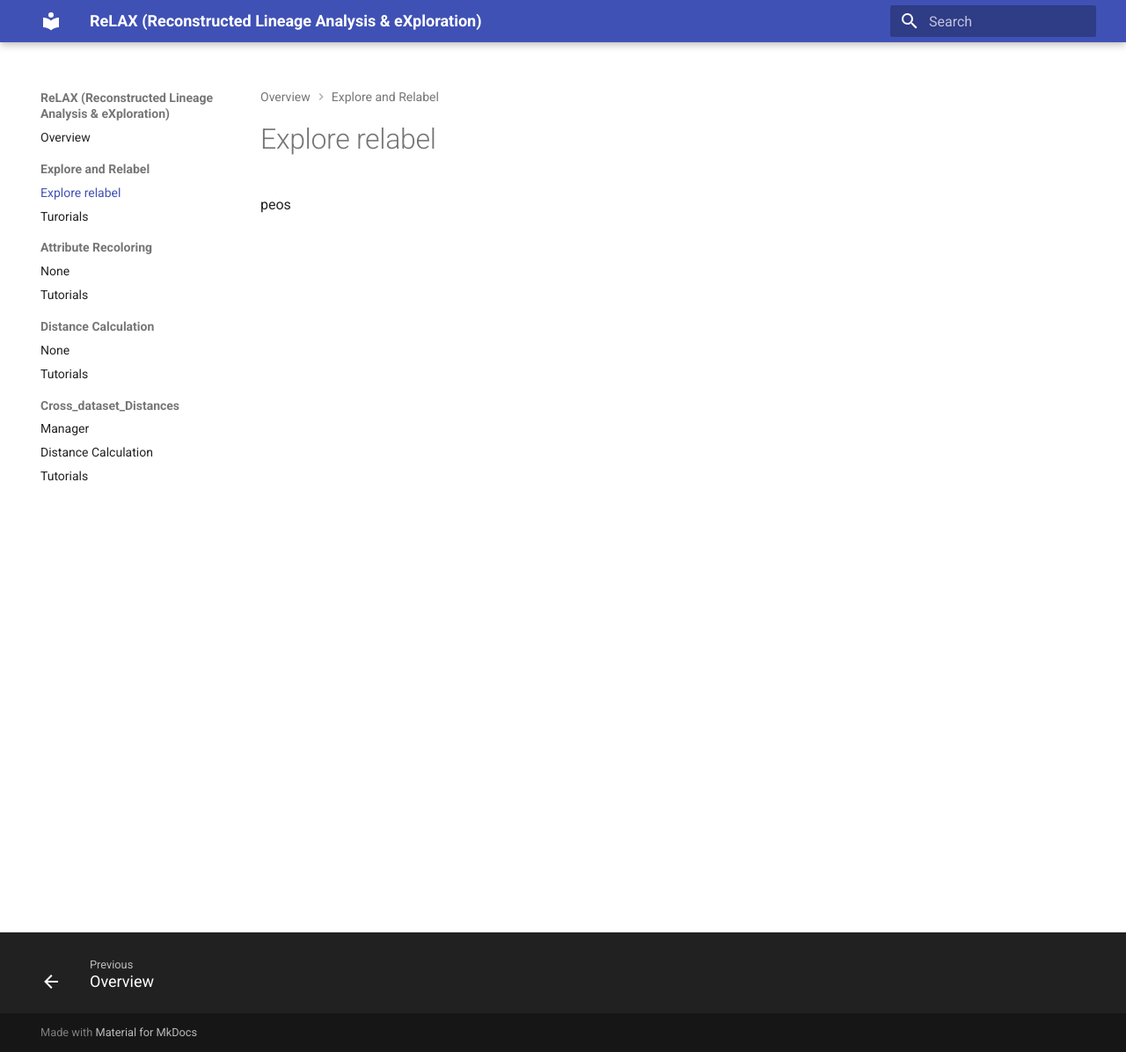
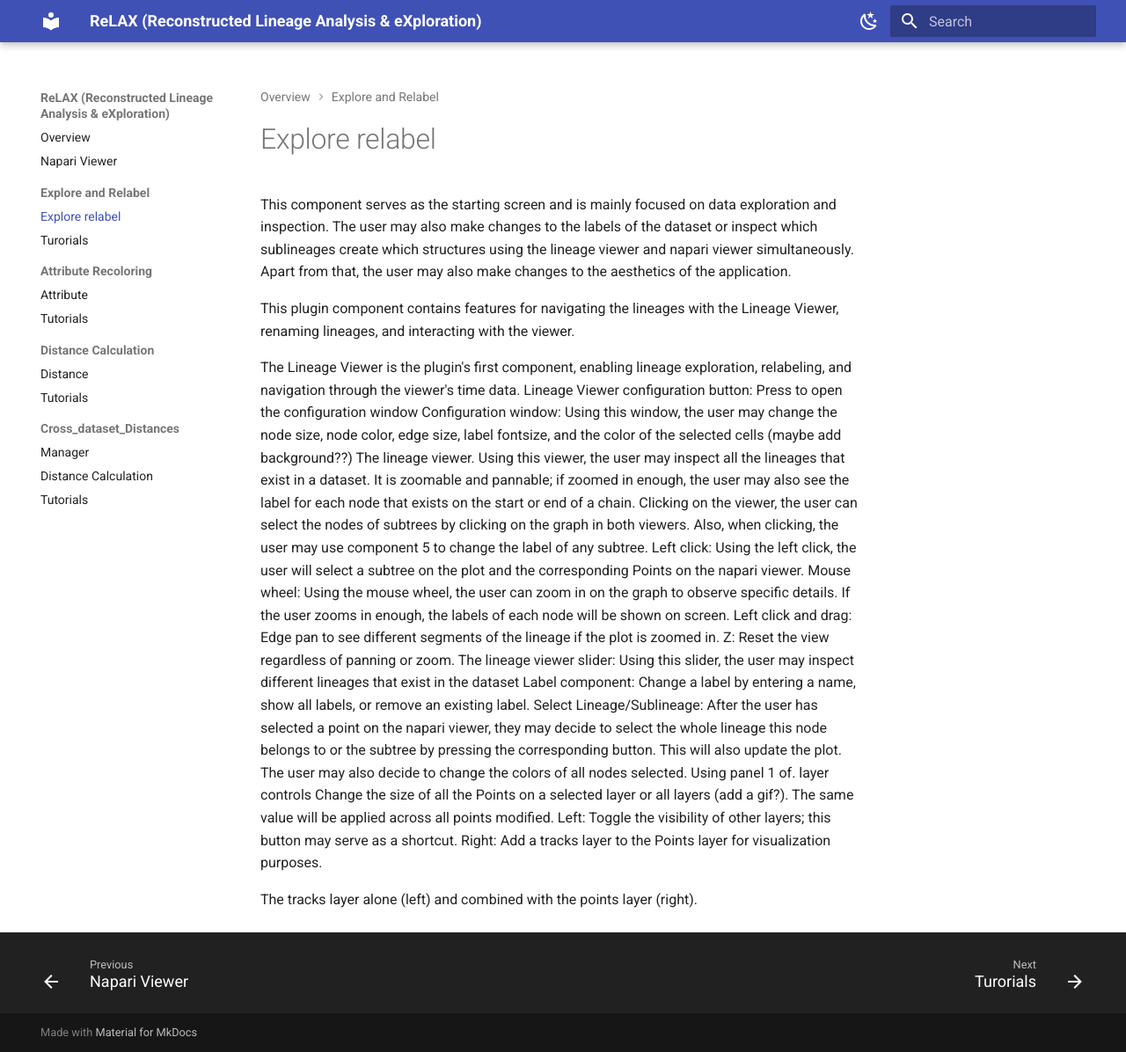
Before and after one commit to GuignardLab/napari-relax, an MkDocs documentation site: the page built from docs/explore_relabel.md, in a window 1280 px wide and 1196 px high. Shown: the whole window at 88% size. Built offline with MkDocs 1.6.1 and Material for MkDocs 9.7.7, drawn with Linux system fonts in a browser that asks for light colours.

Commit message:
viewer doc complete

```diff
--- a/docs/explore_relabel.md
+++ b/docs/explore_relabel.md
@@ -1 +1,22 @@
-peos
+This component serves as the starting screen and is mainly focused on data exploration and inspection. The user may also make changes to the labels of the dataset or inspect which sublineages create which structures using the lineage viewer and napari viewer simultaneously. Apart from that, the user may also make changes to the aesthetics of the application.
+
+This plugin component contains features for navigating the lineages with the Lineage Viewer, renaming lineages, and interacting with the viewer.
+
+
+The Lineage Viewer is the plugin's first component, enabling lineage exploration, relabeling, and navigation through the viewer's time data.
+Lineage Viewer configuration button: Press to open the configuration window
+Configuration window: Using this window, the user may change the node size, node color, edge size, label fontsize, and the color of the selected cells (maybe add background??)
+The lineage viewer. Using this viewer, the user may inspect all the lineages that exist in a dataset. It is zoomable and pannable; if zoomed in enough, the user may also see the label for each node that exists on the start or end of a chain. Clicking on the viewer, the user can select the nodes of subtrees by clicking on the graph in both viewers. Also, when clicking, the user may use component 5 to change the label of any subtree.
+Left click: Using the left click, the user will select a subtree on the plot and the corresponding Points on the napari viewer.
+Mouse wheel: Using the mouse wheel, the user can zoom in on the graph to observe specific details. If the user zooms in enough, the labels of each node will be shown on screen.
+Left click and drag: Edge pan to see different segments of the lineage if the plot is zoomed in.
+Z: Reset the view regardless of panning or zoom.
+The lineage viewer slider: Using this slider, the user may inspect different lineages that exist in the dataset
+Label component: Change a label by entering a name, show all labels, or remove an existing label.
+Select Lineage/Sublineage: After the user has selected a point on the napari viewer, they may decide to select the whole lineage this node belongs to or the subtree by pressing the corresponding button. This will also update the plot. The user may also decide to change the colors of all nodes selected. Using panel 1 of. layer controls
+Change the size of all the Points on a selected layer or all layers (add a gif?). The same value will be applied across all points modified.
+Left: Toggle the visibility of other layers; this button may serve as a shortcut.
+Right: Add a tracks layer to the Points layer for visualization purposes.
+
+
+The tracks layer alone (left) and combined with the points layer (right).
--- a/mkdocs.yml
+++ b/mkdocs.yml
@@ -1,6 +1,19 @@
 site_name: ReLAX (Reconstructed Lineage Analysis & eXploration)
 theme:
   name: material
+  palette:
+  - scheme: default
+    primary: indigo
+    accent: indigo
+    toggle:
+      icon: material/weather-night
+      name: Switch to dark mode
+  - scheme: slate
+    primary: indigo
+    accent: indigo
+    toggle:
+      icon: material/weather-sunny
+      name: Switch to light mode
   features:
   - navigation.path
   - navigation.expand
@@ -28,7 +41,7 @@
   - attr_list
   - md_in_html
   - admonition
-  - pymdownx.extra
+  # - pymdownx.extra
   - pymdownx.details
   - pymdownx.snippets
   - pymdownx.highlight
@@ -41,6 +54,7 @@
 
 nav:
   - Overview: index.md
+  - Napari Viewer: viewer.md
   - Explore and Relabel:
     - explore_relabel.md
     - Turorials: explore_relabel_tut.md
```
Also changed, not shown: docs/index.md (+8 -0 lines), docs/viewer.md (added, +40 -0 lines), docs/attribute.md (added), docs/attribute_tut.md (added), docs/distance.md (added), docs/distance_cross.md (added), docs/distance_tut.md (added), docs/explore_relabel_tut.md (added), docs/images/viewer/viewer.png (added), docs/manager.md (added), docs/smt.md (added), 1 other file.
